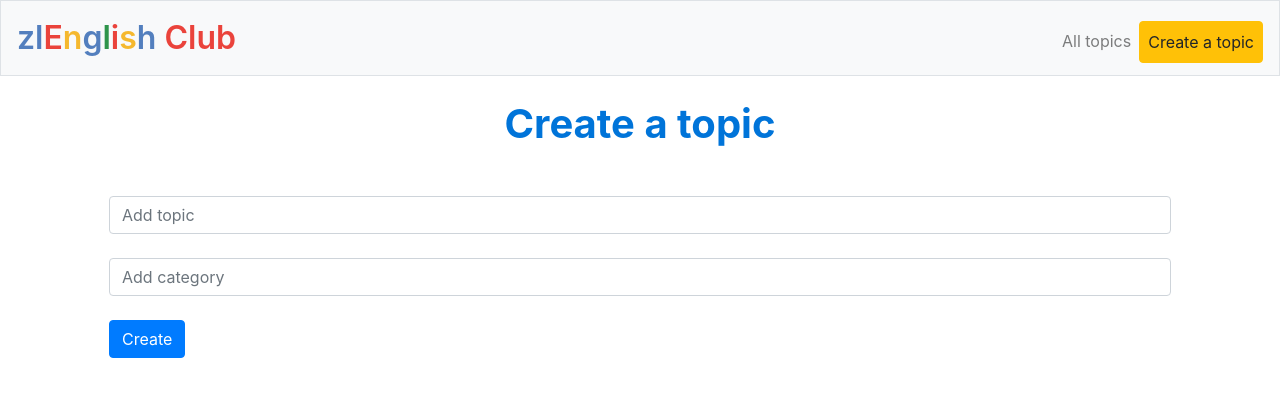
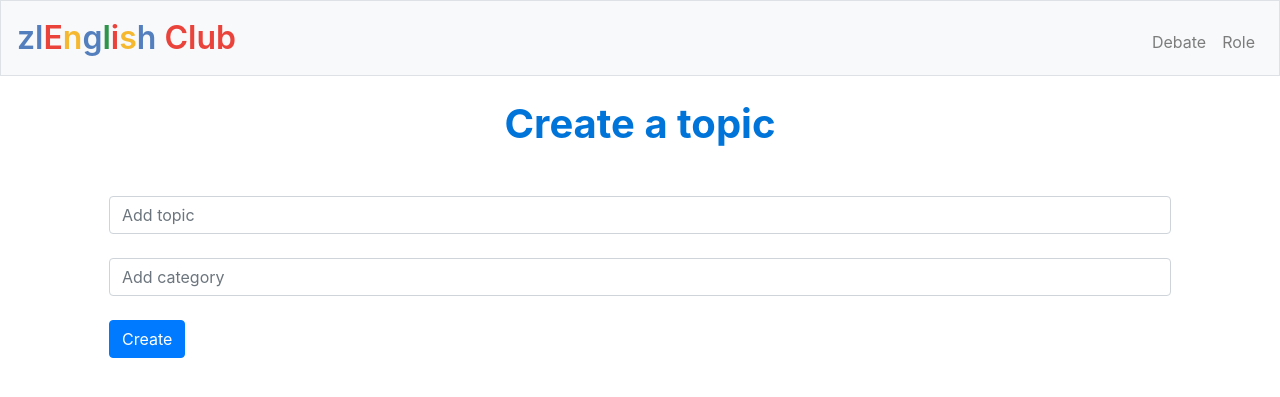
Before and after one commit to taras1024/english_app, a Flask app: page /create-topic in a window 1280 px wide. Shown: the top 397 px of the page. Run offline with Flask 2, Linux system fonts and the light colour scheme; some libraries are stand-ins or nearby versions.

Commit message:
Add Role Play Game

```diff
--- a/app.py
+++ b/app.py
@@ -6,11 +6,13 @@ from flask_sqlalchemy import SQLAlchemy
 from random import randint
 
 app = Flask(__name__)
+
+#database configuration
 app.config['SQLALCHEMY_DATABASE_URI'] = 'sqlite:///topics.db'
 app.config['SQLALCHEMY_TRACK_MODIFICATION'] = False
 db = SQLAlchemy(app)
 
-
+#database table for Debate Topic Generator
 class Topic(db.Model):
     id = db.Column(db.Integer, primary_key=True)
     topic = db.Column(db.String(300), unique=True, nullable = False)
@@ -18,6 +20,15 @@ class Topic(db.Model):
 
     def __repr__(self):
         return '<Topic %r>' % self.id
+
+#database table for Role PLay Game
+class Situation(db.Model):
+    id = db.Column(db.Integer, primary_key=True)
+    situation = db.Column(db.String(300), unique=True, nullable=False)
+
+    def __repr__(self):
+        return '<Situation %r>' % self.id
+
 
 
 @app.route('/', methods=['GET', 'POST'])
@@ -33,20 +44,43 @@ def index():
         return render_template("index.html")
 
 
+@app.route('/debate-topic', methods=['GET', 'POST'])
+def debate_topic():
+    if request.method == "POST":
+        #determinate what button in form was pressed
+        if request.form['submit_button'] == 'Add':
+            return redirect('/create-topic')
+        elif request.form['submit_button'] == 'Show':
+            return redirect('/topics')
+        elif request.form['submit_button'] == 'Generate':
+            t_category = request.form['category']
+            if t_category != "Random":
+                data = Topic.query.filter_by(category=t_category).all()
+            else:
+                data = Topic.query.all()
+            #choose random topic
+            return render_template("debate-topic.html", topic=data[randint(0, len(data) - 1)].topic)
+    else:
+        return render_template("debate-topic.html")
+
+
 @app.route('/create-topic', methods=['GET', 'POST'])
 def create_topic():
     if request.method == "POST":
+        #get information from a form
         question = request.form['topic']
         category = request.form['category']
 
+        #create a topic
         topics = Topic(topic=question, category=category)
 
+        #add new topic to a database table and if correct then redirect to main page
         try:
             db.session.add(topics)
             db.session.commit()
             return redirect('/')
         except:
-            return "Error: Can not add a new topic!!!"
+            return "Error: Can not add new topic! Maybe we already have your topic in our list!!!"
     else:
         return render_template("create-topic.html")
 
@@ -55,3 +89,27 @@ def create_topic():
 def topics():
     data = Topic.query.order_by(Topic.category).all()
     return render_template("topics.html", topics=data)
+
+
+@app.route('/role-play', methods=['GET', 'POST'])
+def role_play():
+    if request.method == "POST":
+        #determinate what button was pressed in a form
+        if request.form['submit_button'] == 'Add':
+            #add new situation to the database table
+            situation = Situation(situation=request.form['new-situation'])
+
+            try:
+                db.session.add(situation)
+                db.session.commit()
+                return redirect('/')
+            except:
+                return "Error: Can not add new situation! Maybe we already have your situation in our list!!!"
+        elif request.form['submit_button'] == 'Generate':   #choose random situation
+            data = Situation.query.all()
+            return render_template("role-play.html", situation=data[randint(0,len(data)-1)].situation)
+        elif request.form['submit_button'] == 'Show':   #show a situations list
+            data = Situation.query.all()
+            return render_template("role-play.html", situations=data)
+    else:
+        return render_template('role-play.html')
--- a/templates/create-topic.html
+++ b/templates/create-topic.html
@@ -1,4 +1,6 @@
 {% extends "layout.html" %}
+
+{% block title %}Create a new topic{% endblock %}
 
 {% block main %}
         <div class="container">
--- a/templates/index.html
+++ b/templates/index.html
@@ -1,4 +1,5 @@
 {% extends "layout.html" %}
+
 
 {% block main %}
     <h1 class="mb-5">English Speaking Club</h1>
--- a/templates/layout.html
+++ b/templates/layout.html
@@ -15,7 +15,7 @@
         <script src="https://cdnjs.cloudflare.com/ajax/libs/popper.js/1.14.3/umd/popper.min.js"></script>
         <script src="https://maxcdn.bootstrapcdn.com/bootstrap/4.1.3/js/bootstrap.min.js"></script>
 
-        <title>zlEnglish Club</title>
+        <title>zlEnglish Club: {% block title %}{% endblock %}</title>
     </head>
     <body>
         <nav class="navbar navbar-expand-md navbar-light bg-light border">
@@ -35,8 +35,9 @@
                     </ul>
                 {% else %}
                     <ul class="navbar-nav ml-auto mt-2">
-                        <li class="nav-item"><a class="nav-link" href="/topics">All topics</a></li>
-                        <a class="btn btn-warning navbar-nav p-2" href="/create-topic">Create a topic</a>
+                        <li class="nav-item"><a class="nav-link" href="/debate-topic">Debate</a></li>
+                        <li class="nav-item"><a class="nav-link" href="/role-play">Role</a></li>
+                        <!--<a class="btn btn-warning navbar-nav p-2" href="/create-topic">Create a topic</a>-->
                     </ul>
                 {% endif %}
             </div>
--- a/templates/topics.html
+++ b/templates/topics.html
@@ -1,12 +1,15 @@
 {% extends "layout.html" %}
+
+{% block title%}All topics{% endblock %}
 
 {% block main %}
     <h1>All topics</h1>
     <div>
-        <table class="table">
+        <table class="table table-striped">
             <thead>
                 <th>Topic</th>
                 <th>Category</th>
+                <th>A</th>
             </thead>
             <tbody>
                 {% for topic in topics %}
```
Also changed, not shown: topics.db.
